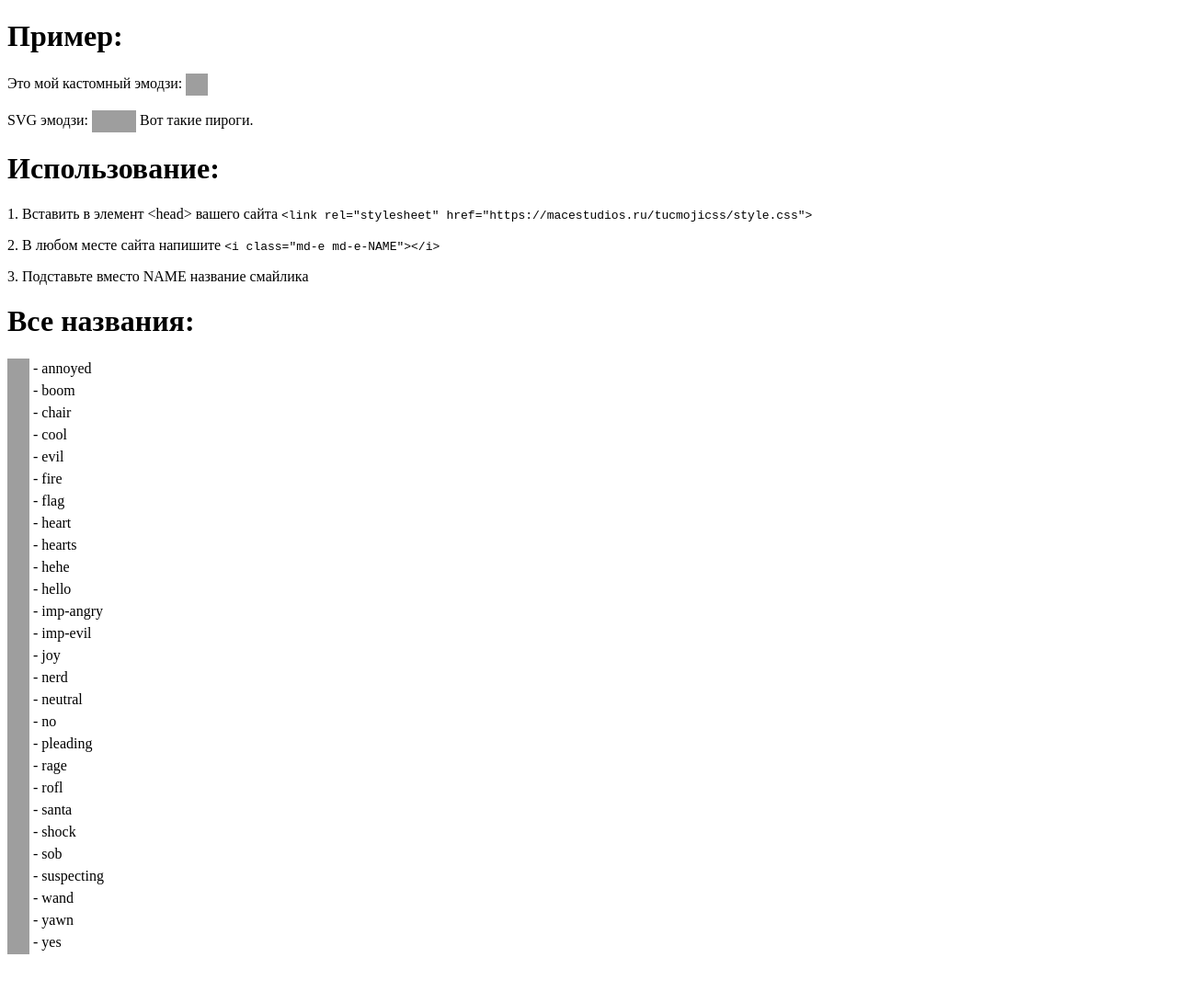
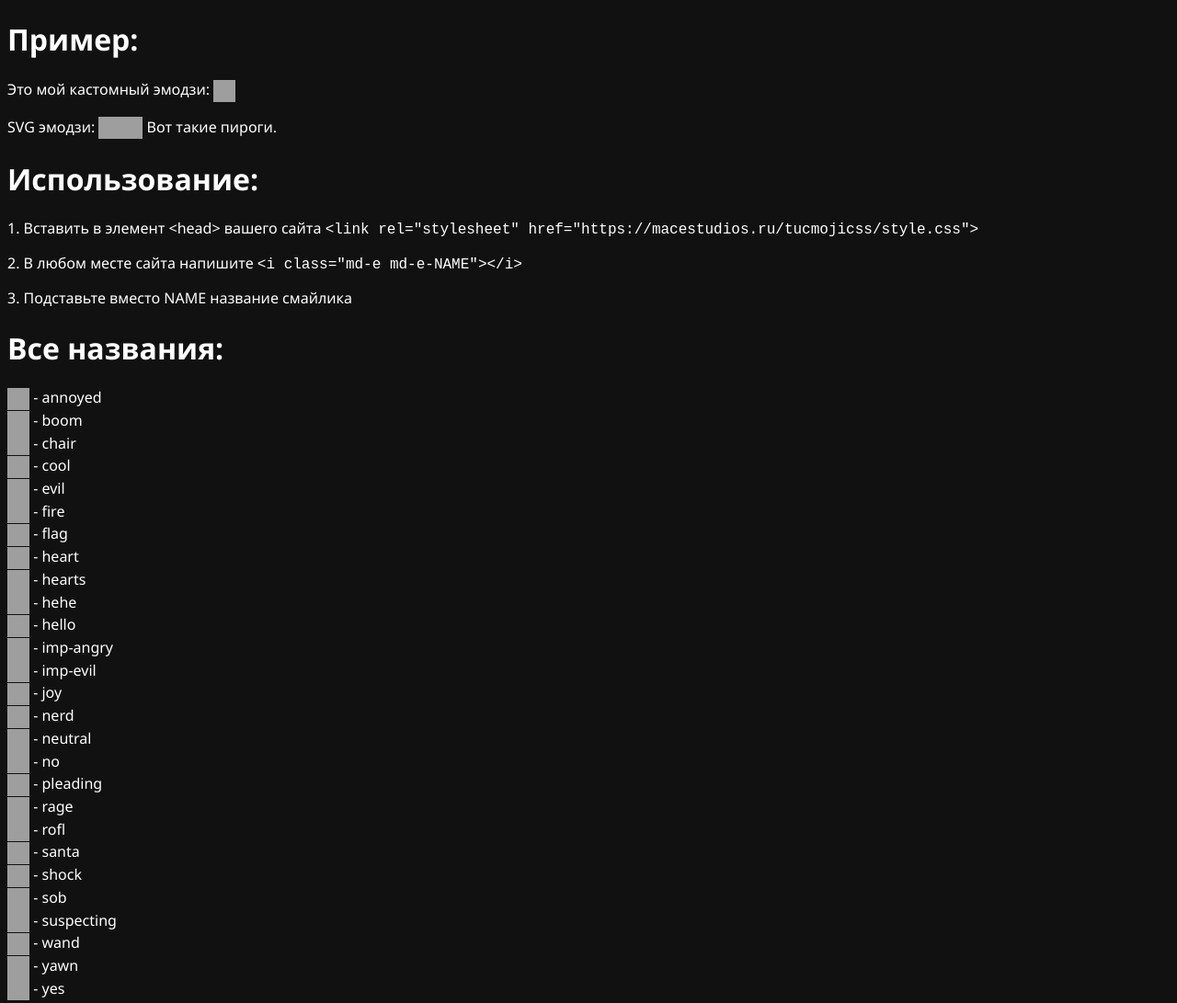
Before and after one commit to macedeveloper/contestmoji, a plain HTML site: page index.html in a window 1280 px wide. Shown: the whole page at 92% size. Before the commit the page ends 1054 px from the top, so only its background shows below. Drawn offline with Linux system fonts and the light colour scheme; grey boxes are pictures that could not be loaded.

Commit message:
unuglyfy

```diff
--- a/index.html
+++ b/index.html
@@ -6,6 +6,19 @@
     <meta name="viewport" content="width=device-width, initial-scale=1.0">
     <title>Custom Emojis</title>
     <link rel="stylesheet" href="style.css">
+    <style>
+        * {
+            font-family: 'Segoe UI', Tahoma, Geneva, Verdana, sans-serif;
+        }
+        code {
+            font-family: 'Courier New', Courier, monospace;
+        }
+
+        body {
+            background-color: #111;
+            color: white;
+        }
+    </style>
 </head>
 
 <body>
```
